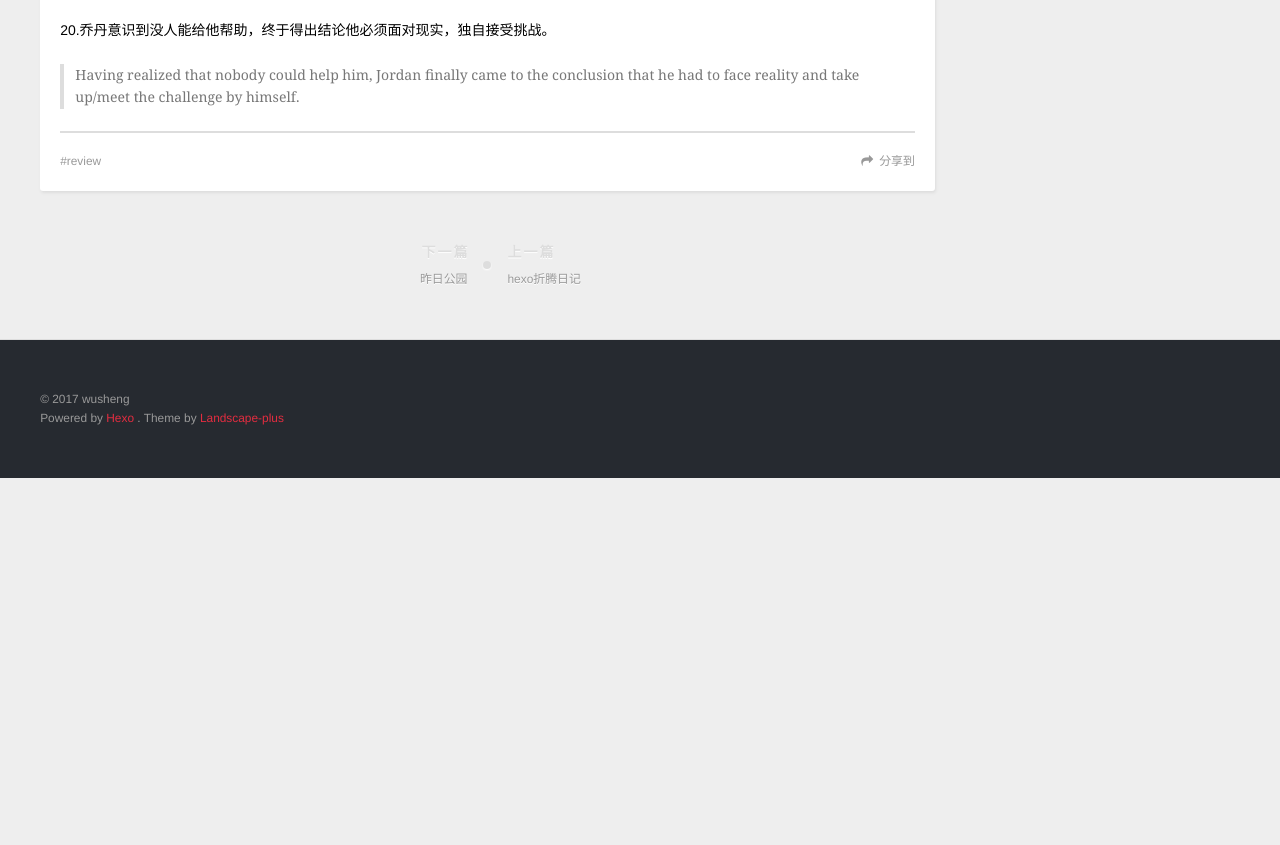
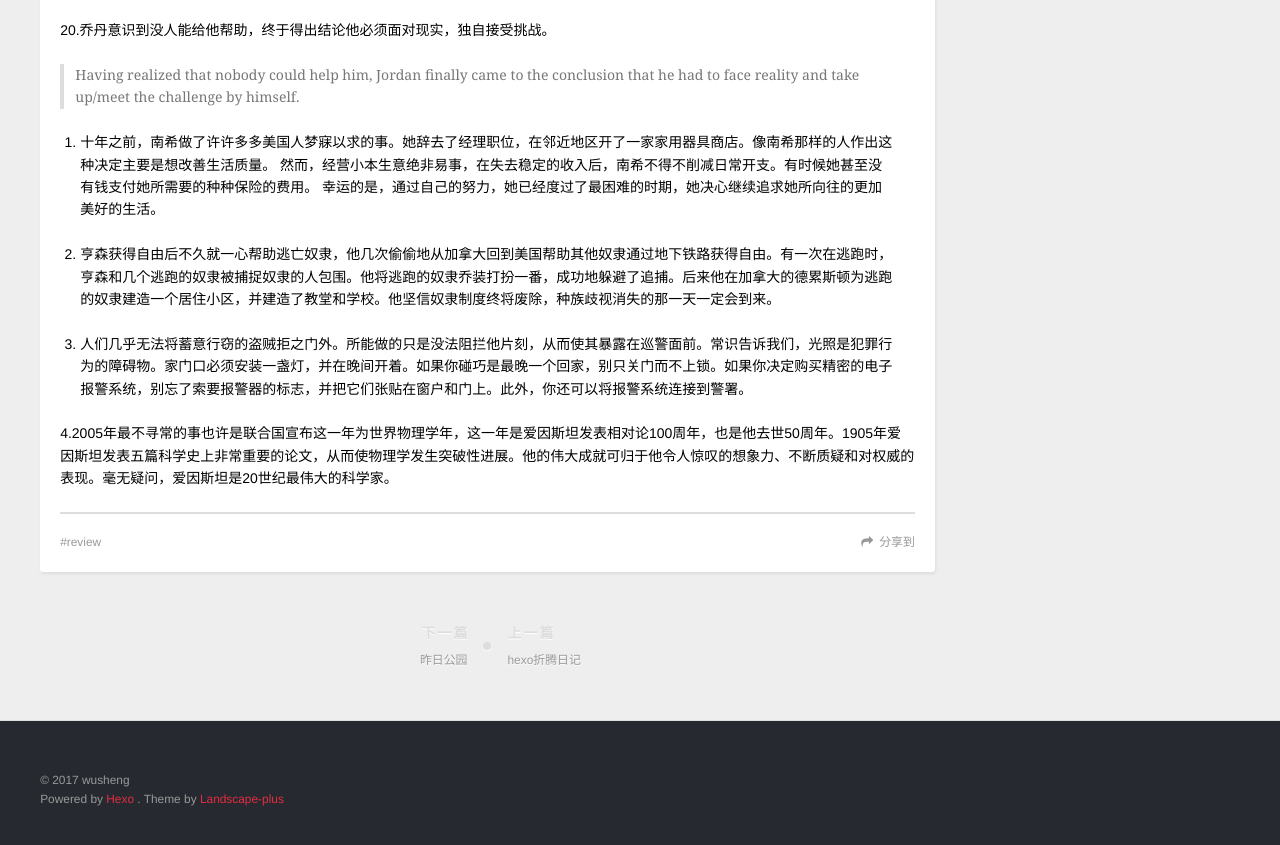
Before and after one commit to qinghon/qinghon.github.io, a plain HTML site: page 2017/12/23/English3Review/index.html in a window 1280 px wide. Shown: the part 3603-4448 px from the top of the page. Before the commit the page ends 4081 px from the top, so only its background shows below. Drawn offline with nearby package versions, Linux system fonts and the light colour scheme.

Commit message:
Site updated: 2017-12-24 17:31:24

```diff
--- a/2017/12/23/English3Review/index.html
+++ b/2017/12/23/English3Review/index.html
@@ -14,7 +14,7 @@
 <meta property="og:site_name" content="极客人生">
 <meta property="og:description" content="大英3复习">
 <meta property="og:locale" content="zh-CN">
-<meta property="og:updated_time" content="2017-12-23T10:08:29.894Z">
+<meta property="og:updated_time" content="2017-12-24T09:31:09.760Z">
 <meta name="twitter:card" content="summary">
 <meta name="twitter:title" content="English3Review">
 <meta name="twitter:description" content="大英3复习">
@@ -366,6 +366,15 @@
 <blockquote>
 <p>Having realized that nobody could help him, Jordan finally came to the conclusion that he had to face reality and take up/meet the challenge by himself.</p>
 </blockquote>
+<ol>
+<li><p>十年之前，南希做了许许多多美国人梦寐以求的事。她辞去了经理职位，在邻近地区开了一家家用器具商店。像南希那样的人作出这种决定主要是想改善生活质量。  然而，经营小本生意绝非易事，在失去稳定的收入后，南希不得不削减日常开支。有时候她甚至没有钱支付她所需要的种种保险的费用。  幸运的是，通过自己的努力，她已经度过了最困难的时期，她决心继续追求她所向往的更加美好的生活。</p>
+</li>
+<li><p>亨森获得自由后不久就一心帮助逃亡奴隶，他几次偷偷地从加拿大回到美国帮助其他奴隶通过地下铁路获得自由。有一次在逃跑时，亨森和几个逃跑的奴隶被捕捉奴隶的人包围。他将逃跑的奴隶乔装打扮一番，成功地躲避了追捕。后来他在加拿大的德累斯顿为逃跑的奴隶建造一个居住小区，并建造了教堂和学校。他坚信奴隶制度终将废除，种族歧视消失的那一天一定会到来。</p>
+</li>
+<li><p>人们几乎无法将蓄意行窃的盗贼拒之门外。所能做的只是没法阻拦他片刻，从而使其暴露在巡警面前。常识告诉我们，光照是犯罪行为的障碍物。家门口必须安装一盏灯，并在晚间开着。如果你碰巧是最晚一个回家，别只关门而不上锁。如果你决定购买精密的电子报警系统，别忘了索要报警器的标志，并把它们张贴在窗户和门上。此外，你还可以将报警系统连接到警署。</p>
+</li>
+</ol>
+<p>4.2005年最不寻常的事也许是联合国宣布这一年为世界物理学年，这一年是爱因斯坦发表相对论100周年，也是他去世50周年。1905年爱因斯坦发表五篇科学史上非常重要的论文，从而使物理学发生突破性进展。他的伟大成就可归于他令人惊叹的想象力、不断质疑和对权威的表现。毫无疑问，爱因斯坦是20世纪最伟大的科学家。</p>
 
 
     </div>
```
